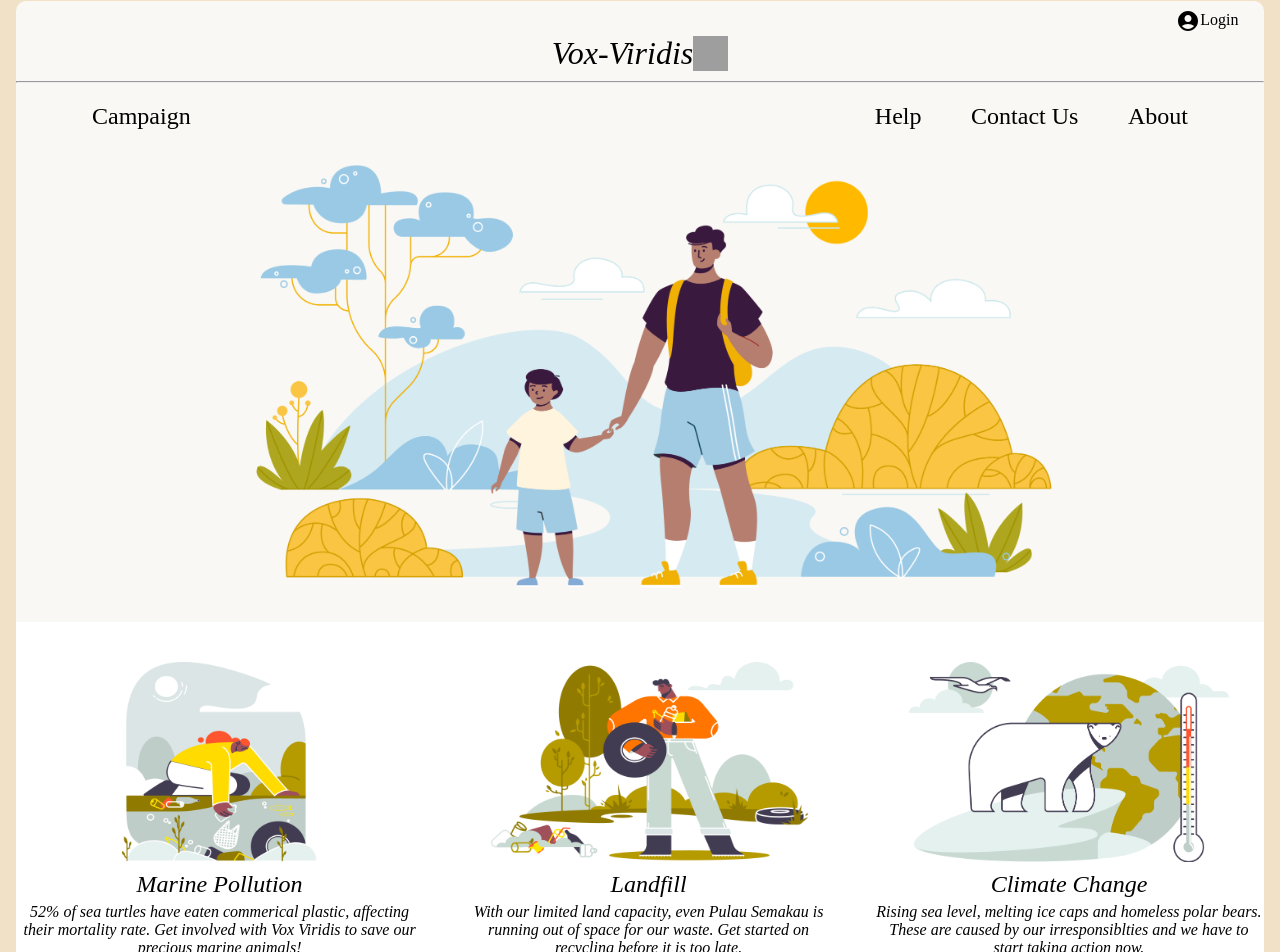
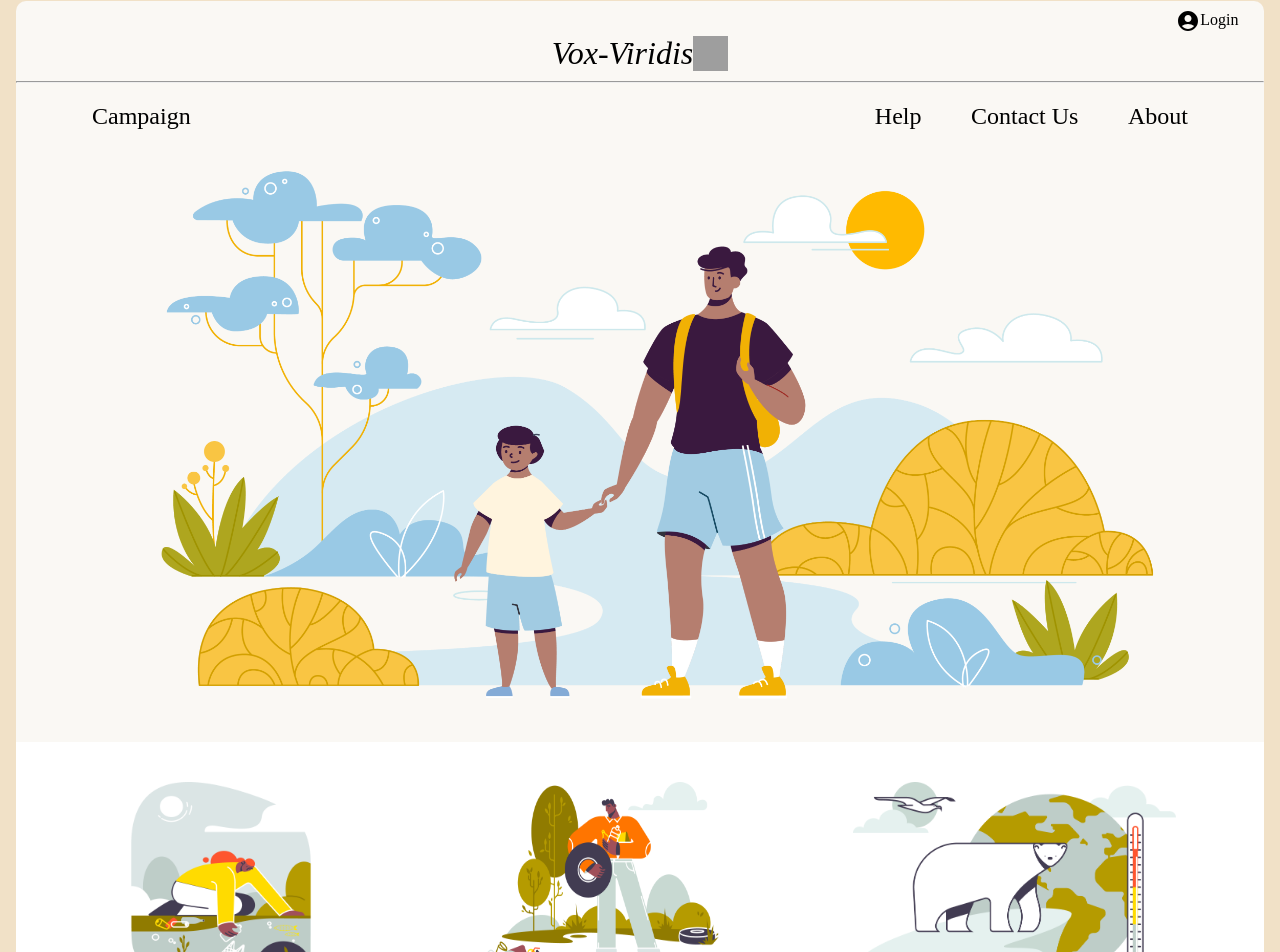
Before and after one commit to cs203t5/cs203t5-frontend, a Next.js app in the folder vox-viridis/: page / in a window 1280 px wide. Shown: the part 15-967 px from the top of the page. Built offline with nearby package versions, Linux system fonts and the light colour scheme; grey boxes are pictures that could not be loaded; a web font is replaced by a local one.

Commit message:
aligned homepage intro text

```diff
--- a/vox-viridis/pages/Home/Homepage.js
+++ b/vox-viridis/pages/Home/Homepage.js
@@ -36,7 +36,7 @@ function Homepage() {
                     <div style={{ fontSize: "1.5em", margin: "5px" }}>
                         Landfill
                     </div>
-                    <div className={styles.marineWriteup}>
+                    <div className={styles.landfillWriteup}>
                         With our limited land capacity, even Pulau Semakau is
                         running out of space for our waste. Get started on
                         recycling before it is too late.{" "}
@@ -51,7 +51,7 @@ function Homepage() {
                     <div style={{ fontSize: "1.5em", margin: "5px" }}>
                         Climate Change
                     </div>
-                    <div className={styles.marineWriteup}>
+                    <div className={styles.climateWriteup}>
                         Rising sea level, melting ice caps and homeless polar
                         bears. These are caused by our irresponsiblties and we
                         have to start taking action now.
--- a/vox-viridis/pages/Home/Homepage.module.css
+++ b/vox-viridis/pages/Home/Homepage.module.css
@@ -8,10 +8,11 @@
 .BigImg {
     object-fit: cover;
     max-width: 100%;
-    height: 60vh;
+    height: 75vh;
     display: block;
     margin-left: auto;
     margin-right: auto;
+    justify-content: center;
 }
 
 .introContainer {
@@ -28,29 +29,33 @@
     margin-top: 5vh;
 }
 
-.marineContainer {
+.marineContainer,
+.climatechangeContainer,
+.landfillContainer {
+    justify-content: center;
 }
 .marineImg {
 }
 .marineWriteup {
-    font-weight: 100;
+    width: 30vh;
 }
 
 .climatechangeContainer {
 }
 
 .climatechangeImg {
-    width: 25vw;
 }
 
 .climateWriteup {
+    width: 20vw;
 }
 
 .landfillContainer {
 }
 
 .landfillImg {
-    width: 25vw;
+    width: 30vh;
 }
 .landfillWriteup {
+    width: 20vw;
 }
```
